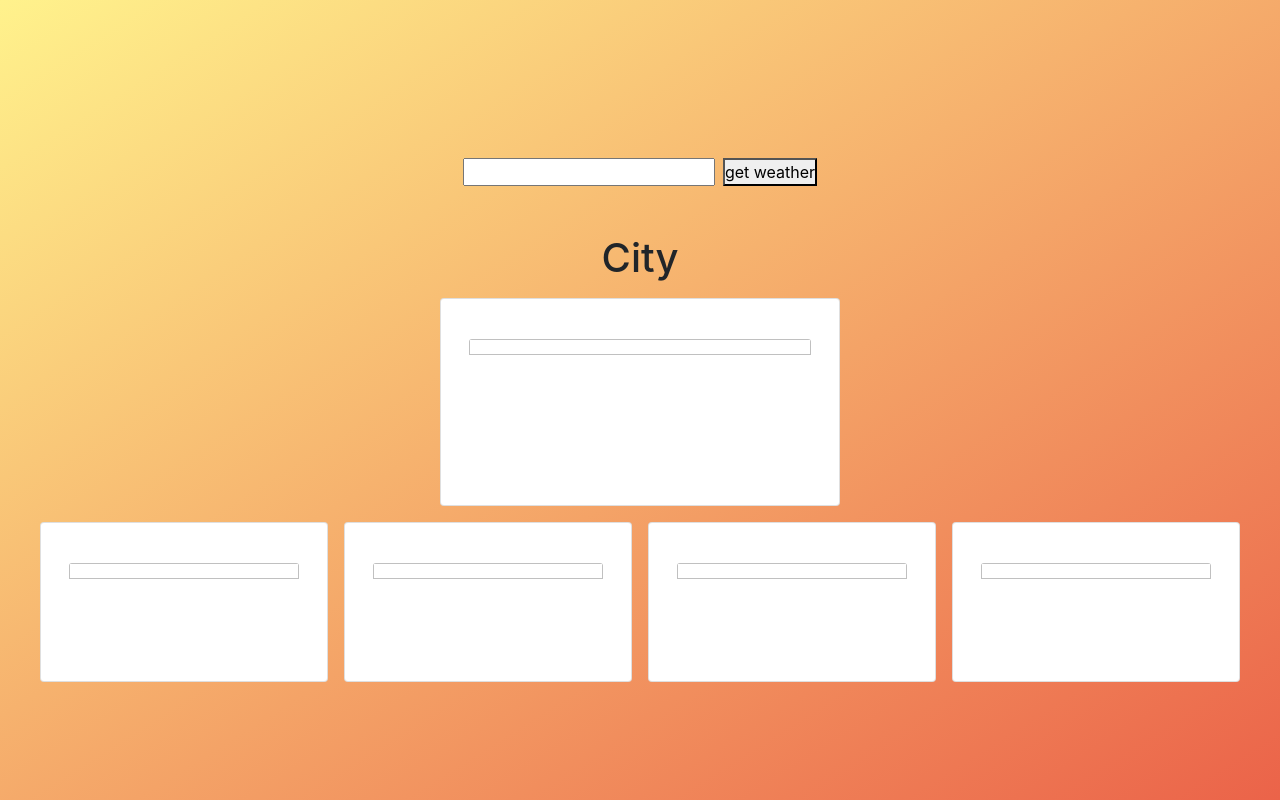
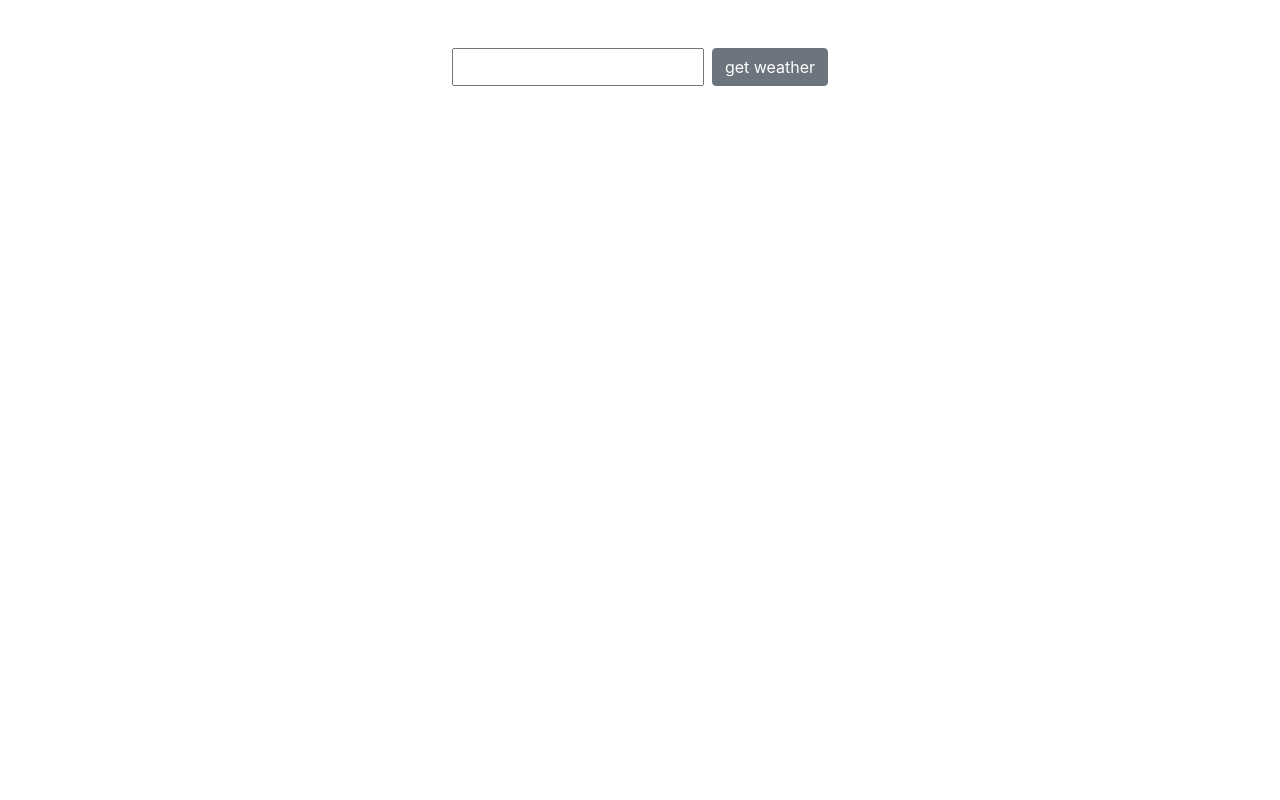
Before and after one commit to tallyvanv/weather-clone, a plain HTML site: page index.html in a window 1280 px wide. Drawn offline with nearby package versions, Linux system fonts and the light colour scheme.

Commit message:
one last push for good measure

```diff
--- a/index.html
+++ b/index.html
@@ -7,14 +7,16 @@
     <link crossorigin="anonymous" href="https://stackpath.bootstrapcdn.com/bootstrap/4.4.1/css/bootstrap.min.css"
           integrity="sha384-Vkoo8x4CGsO3+Hhxv8T/Q5PaXtkKtu6ug5TOeNV6gBiFeWPGFN9MuhOf23Q9Ifjh" rel="stylesheet">
     <link href="https://fonts.googleapis.com/css?family=Montserrat&display=swap" rel="stylesheet">
+    <meta name=”viewport” content=”width=device-width, initial-scale=1.0">
 </head>
 <body>
 
 <div class="d-flex justify-content-center m-5">
     <input type="text" name="city" id="cityInput"/>
-    <button id="run" class="ml-2">get weather</button>
+    <button id="run" class="btn btn-secondary ml-2">get weather</button>
 </div>
 
+<div id="weatherContainer">
     <div id="title">
         <h1 id="cityName" class="d-flex justify-content-center">City</h1>
     </div>
@@ -29,7 +31,7 @@
                 </div>
                 <div class="d-flex justify-content-between">
                     <p class="card-text" id="tempDayOne"></p>
-                <img  class="card-img-top" alt="" id="imageOne">
+                    <img class="card-img-top w-25" alt="" id="imageOne">
                 </div>
             </div>
         </div>
@@ -45,7 +47,7 @@
                 </div>
                 <div class="d-flex justify-content-between">
                     <p class="card-text" id="tempDayTwo"></p>
-                <img  class="card-img-top"  id="imageTwo">
+                    <img class="card-img-top w-25" id="imageTwo">
                 </div>
             </div>
         </div>
@@ -57,7 +59,7 @@
                 </div>
                 <div class="d-flex justify-content-between">
                     <p class="card-text" id="tempDayThree"></p>
-                <img class="card-img-top"  id="imageThree">
+                    <img class="card-img-top w-25" id="imageThree">
                 </div>
             </div>
         </div>
@@ -70,7 +72,7 @@
                 </div>
                 <div class="d-flex justify-content-between">
                     <p class="card-text" id="tempDayFour"></p>
-                <img  class="card-img-top"  id="imageFour">
+                    <img class="card-img-top w-25" id="imageFour">
                 </div>
             </div>
         </div>
@@ -83,7 +85,8 @@
                 </div>
                 <div class="d-flex justify-content-between">
                     <p class="card-text" id="tempDayFive"></p>
-                <img  class="card-img-top"  id="imageFive">
+                    <img class="card-img-top w-25" id="imageFive">
+                </div>
             </div>
         </div>
     </div>
--- a/style/style.css
+++ b/style/style.css
@@ -1,3 +1,4 @@
+
 * {
     margin: 0;
     padding: 0;
@@ -5,11 +6,17 @@
 }
 
 body {
-    height: 100vh;
+    //height: 100vh;
     display: flex;
     justify-content: center;
     align-items: center;
     flex-direction: column;
-    background: linear-gradient(to bottom right, #FFF28C, #EB6349);
     color: #2B2016;
+    background-repeat: no-repeat;
+    background-position: center;
+    background-size: cover;
 }
+
+#weatherContainer {
+    visibility: hidden;
+}
```
Lines whose indentation alone changed are shown as unchanged.
